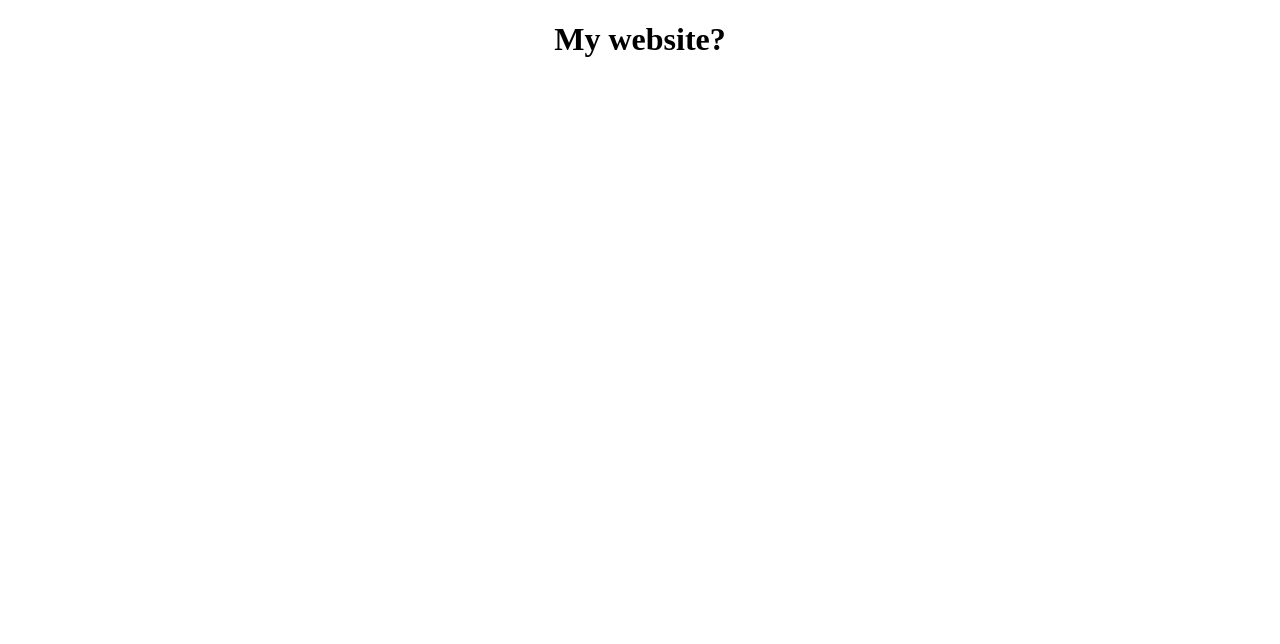
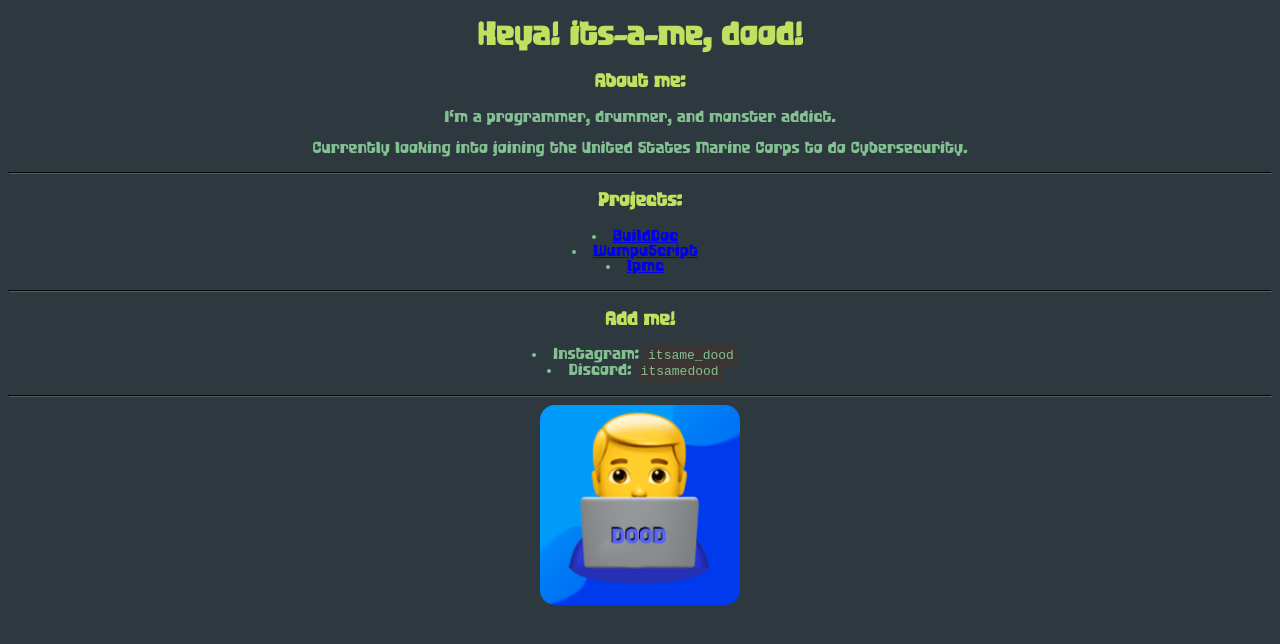
Before and after one commit to itsamedood/itsamedood.github.io, a plain HTML site: page index.html in a window 1280 px wide. Drawn offline with Linux system fonts and the light colour scheme.

Commit message:
Made page look pretty :D

```diff
--- a/index.html
+++ b/index.html
@@ -1,11 +1,34 @@
 <!DOCTYPE html>
 <html>
 	<head>
-		<title>heya.</title>
+		<title>👨‍💻</title>
 		<link rel="stylesheet" href="stylesheets/index.css">
 	</head>
 
 	<body>
-		<h1>My website?</h1>
+		<h1>Heya! its-a-me, dood!<h1>
+		<h3>About me&#58;</h3>
+		<p>I'm a programmer, drummer, and monster addict.</p>
+		<p>Currently looking into joining the United States Marine Corps to do Cybersecurity.</p>
+		<hr>
+
+		<h3>Projects&#58;</h3>
+		<ul>
+			<li><a href="https://github.com/itsamedood/BuildDoc">BuildDoc</a></li>
+			<li><a href="https://github.com/itsamedood/WumpuScript">WumpuScript</a></li>
+			<li><a href="https://github.com/itsamedood/lpmc">lpmc</a></li>
+		</ul>
+
+		<hr>
+		<h3>Add me&#33;</h3>
+		<ul>
+			<li>Instagram: <pre>itsame_dood</pre></li>
+			<li>Discord: <pre>itsamedood</pre></li>
+		</ul>
+
+		<hr>
+		<div align="center">
+			<a href="https://github.com/itsamedood"><img id="logo" src="assets/images/dood.png" title="Click me to go to my GitHub profile!"></a>
+		</div>
 	</body>
 </html>
--- a/stylesheets/index.css
+++ b/stylesheets/index.css
@@ -1,3 +1,43 @@
-h1 {
+@font-face {
+	font-family: retroawesome;
+	src: url('../assets/fonts/retro60-awesome.otf') format('opentype');
+}
+
+body {
+	background-color: rgb(46, 56, 63);
+}
+
+h1, h3 {
 	text-align: center;
+	font-family: retroawesome;
+	/* color: rgb(214, 153, 182); */
+	color: rgb(192, 225, 96)
 }
+
+p, li {
+	text-align: center;
+	font-family: retroawesome;
+	color: rgb(132, 193, 146)
+}
+
+li {
+	margin-right: 50px;
+	list-style-position: inside;
+}
+
+hr {
+	/* border-color: rgb(132, 146, 136) */
+	border-color: rgb(82, 93, 93);
+}
+
+pre {
+	display: inline;
+	font-family: monospace;
+	background-color: rgb(60, 52, 51);
+	padding: 2px 4px;
+}
+
+#logo {
+	width: 200px;
+	border-radius: 15px;
+}
```
Also changed, not shown: assets/fonts/retro60-awesome.otf (added), assets/images/dood.png (added).
